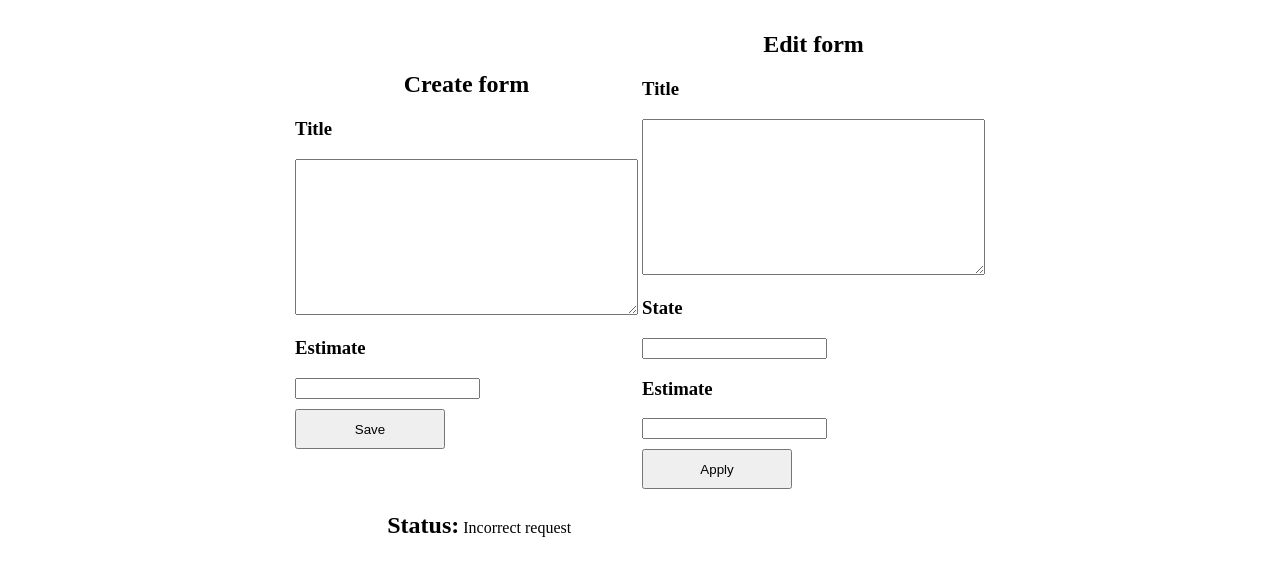
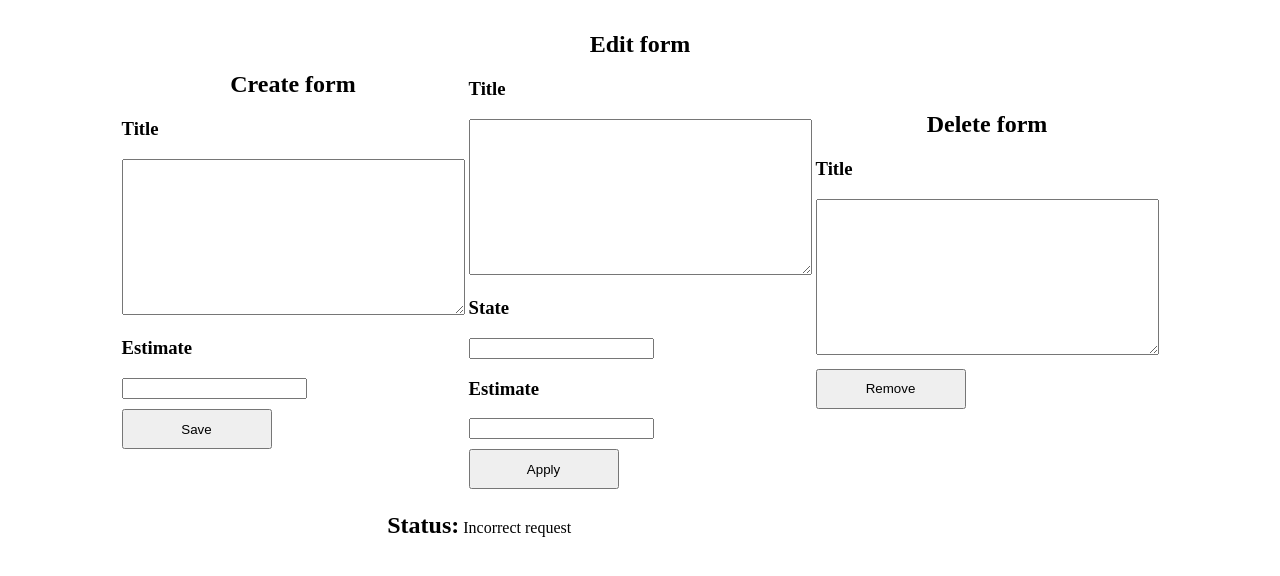
Before and after one commit to eavolkov/pyatom_hw, a Django app: page /edit/ in a window 1280 px wide. Shown: the top 576 px of the page. Run offline with Django 3.2, Linux system fonts and the light colour scheme.

Commit message:
Deleting a task was added

```diff
--- a/django_project/django_project/urls.py
+++ b/django_project/django_project/urls.py
@@ -1,9 +1,10 @@
 from django.conf.urls import url
-from main.handlers import create_handler, edit_handler
+from main.handlers import create_handler, edit_handler, delete_handler
 from main.views import initial_view
 
 urlpatterns = [
     url(r'^create/$', create_handler),
     url(r'^edit/$', edit_handler),
+    url(r'^delete/$', delete_handler),
     url(r'', initial_view)
 ]
--- a/django_project/main/forms.py
+++ b/django_project/main/forms.py
@@ -69,3 +69,18 @@ class EditForm(Form):
         if date <= datetime.now().date():
             raise ValueError("Incorrect data! Date can't be less than today")
         return (title, state, date)
+
+
+class DeleteForm(Form):
+
+    title_delete = fields.CharField(
+        label='Title',
+        required=True, max_length=128,
+        widget=widgets.Textarea(
+            attrs={'class': 'title_delete'}
+        )
+    )
+
+    def get_data_to_delete(self):
+        title = self.data.get("title_delete")
+        return (title)
--- a/django_project/main/handlers.py
+++ b/django_project/main/handlers.py
@@ -1,6 +1,6 @@
 from main.roadmap import Roadmap, Task
 from main.views import initial_view
-from .forms import CreateForm, EditForm
+from .forms import CreateForm, EditForm, DeleteForm
 
 roadmap = Roadmap([])
 
@@ -13,6 +13,8 @@ def create_handler(request):
             task = Task(title, "in_progress", date)
             roadmap.add_task(task)
         except ValueError as e:
+            info = str(e)
+        except AssertionError as e:
             info = str(e)
     else:
         info = 'Incorrect request'
@@ -34,3 +36,18 @@ def edit_handler(request):
     else:
         info = 'Incorrect request'
     return initial_view(request, info)
+
+def delete_handler(request):
+    if request.method == 'POST':
+        form = DeleteForm(request.POST)
+        info = 'Delete request was done successfully'
+        try:
+            title = form.get_data_to_delete()
+            if not roadmap.delete_task(title):
+                info = "Incorrect data: Task with name %s was not found" % title
+        except AssertionError as e:
+            info = str(e)
+    else:
+        info = 'Incorrect request'
+    print (info)
+    return initial_view(request, info)
--- a/django_project/main/templates/django_project.html
+++ b/django_project/main/templates/django_project.html
@@ -24,6 +24,17 @@
                 <button type="submit">Apply</button>
             </form>
         </td>
+        <td>
+            <h2>Delete form</h2>
+            <form action="/delete/" method="post">
+                {% for field in delete_form.visible_fields %}
+                    <h3>{{ field.label }}</h3>
+                    {{ field }}
+                {% endfor %}
+                <br>
+                <button type="submit">Remove</button>
+            </form>
+        </td>
         </tr>
     </table>
     <div id="status">
--- a/django_project/main/views.py
+++ b/django_project/main/views.py
@@ -1,7 +1,8 @@
 from django.shortcuts import render
-from .forms import CreateForm, EditForm
+from .forms import CreateForm, EditForm, DeleteForm
 
 def initial_view(request=None, info=''):
     create_form = CreateForm(initial={'title_create': '', 'estimate_create': None})
     edit_form = EditForm(initial={'title_edit': '', 'state_edit': '', 'estimate_edit': None})
-    return render(request, 'django_project.html', {'create_form': create_form, 'edit_form': edit_form, 'info': info})
+    delete_form = DeleteForm(initial={'title_delete': ''})
+    return render(request, 'django_project.html', {'create_form': create_form, 'edit_form': edit_form, 'delete_form': delete_form, 'info': info})
```
Also changed, not shown: django_project/main/roadmap.py (+10 -4 lines).
